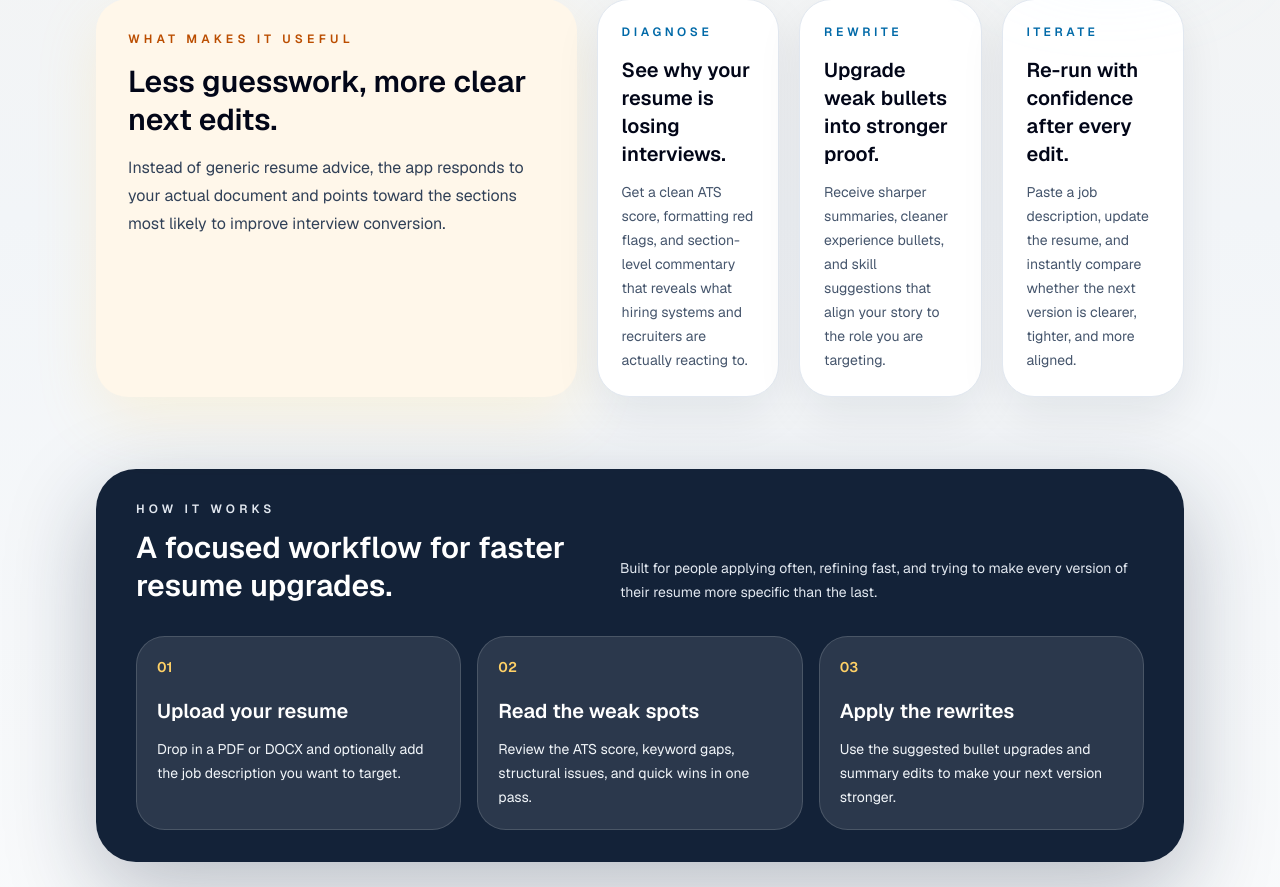
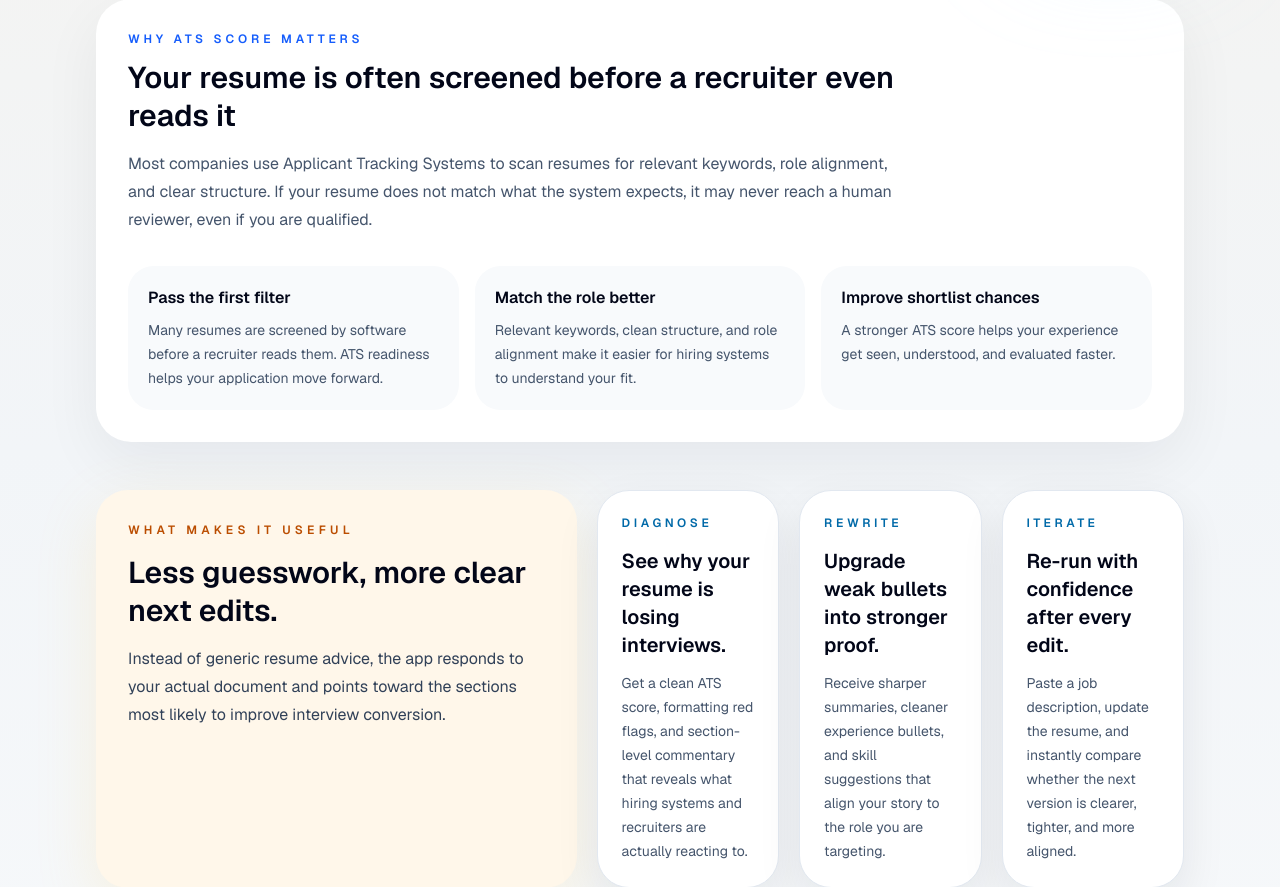
Before and after one commit to guru-singh/reviewMyResume, a Next.js app: page / in a window 1280 px wide. Shown: the part 1112-1999 px from the top of the page. Built offline with nearby package versions, Linux system fonts and the light colour scheme; no server answers.

Commit message:
home page

```diff
--- a/src/app/page.tsx
+++ b/src/app/page.tsx
@@ -66,6 +66,21 @@ const testimonials = [
       "What helped most was the clarity. I could finally see the missing keywords, the fluff, and the stronger framing all in one report.",
     name: "Raghav",
     role: "Platform Architect",
+  },
+];
+
+const atsReasons = [
+  {
+    title: "Pass the first filter",
+    desc: "Many resumes are screened by software before a recruiter reads them. ATS readiness helps your application move forward.",
+  },
+  {
+    title: "Match the role better",
+    desc: "Relevant keywords, clean structure, and role alignment make it easier for hiring systems to understand your fit.",
+  },
+  {
+    title: "Improve shortlist chances",
+    desc: "A stronger ATS score helps your experience get seen, understood, and evaluated faster.",
   },
 ];
 
@@ -191,6 +206,36 @@ export default function Home() {
       </section>
 
       <section className="mx-auto max-w-6xl px-4 py-6 sm:px-6 lg:px-8">
+        <div className="rounded-[2.2rem] bg-white px-6 py-8 shadow-[0_20px_60px_rgba(15,23,42,0.06)] sm:px-8">
+          <div className="max-w-3xl">
+            <p className="text-xs font-semibold uppercase tracking-[0.32em] text-blue-600">
+              Why ATS score matters
+            </p>
+            <h2 className="mt-3 text-3xl font-semibold leading-tight text-slate-950">
+              Your resume is often screened before a recruiter even reads it
+            </h2>
+            <p className="mt-4 text-sm leading-7 text-slate-600 sm:text-base">
+              Most companies use Applicant Tracking Systems to scan resumes for relevant keywords,
+              role alignment, and clear structure. If your resume does not match what the system
+              expects, it may never reach a human reviewer, even if you are qualified.
+            </p>
+          </div>
+
+          <div className="mt-8 grid gap-4 md:grid-cols-3">
+            {atsReasons.map((item) => (
+              <div
+                key={item.title}
+                className="rounded-[1.6rem] bg-slate-50 p-5"
+              >
+                <div className="text-base font-semibold text-slate-950">{item.title}</div>
+                <p className="mt-2 text-sm leading-6 text-slate-600">{item.desc}</p>
+              </div>
+            ))}
+          </div>
+        </div>
+      </section>
+
+      <section className="mx-auto max-w-6xl px-4 py-6 sm:px-6 lg:px-8">
         <div className="grid gap-5 lg:grid-cols-[0.9fr_1.1fr]">
           <div className="rounded-[2rem] bg-[#fff7ea] p-8 shadow-[0_20px_60px_rgba(255,209,102,0.18)]">
             <p className="text-xs font-semibold uppercase tracking-[0.35em] text-amber-700">
```
